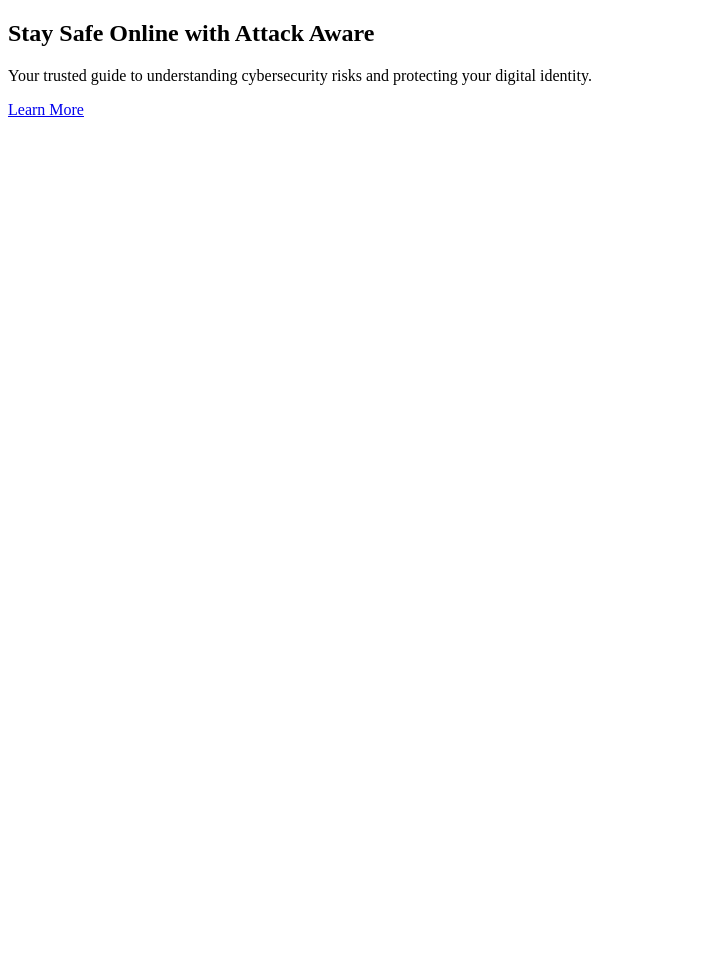
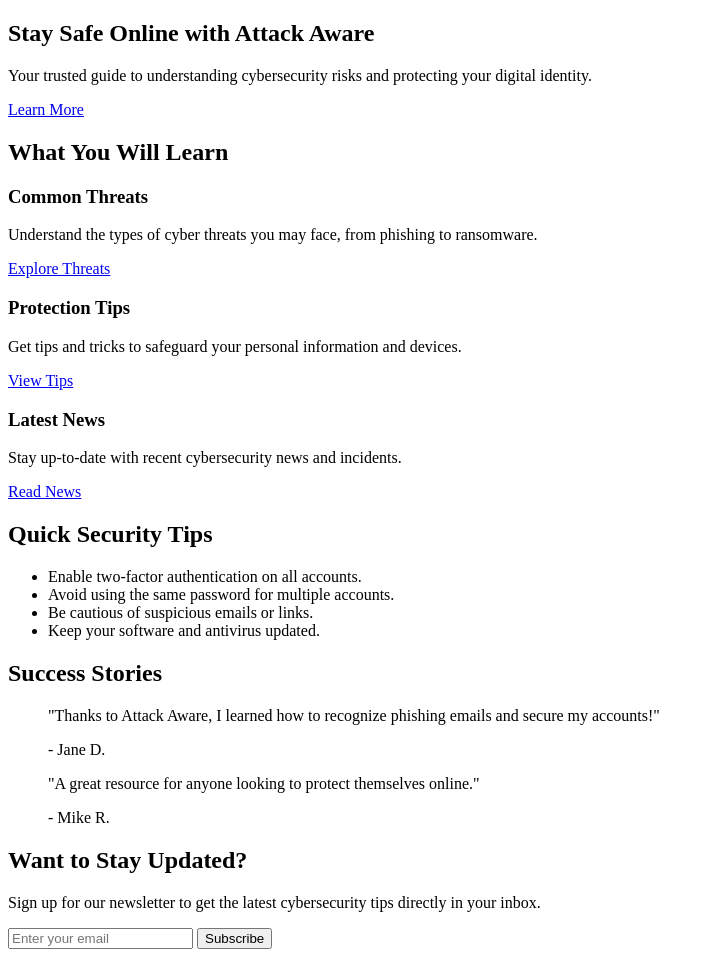
Before and after one commit to TenacioussD/attack-aware-mvp, a Flask app: page / in a window 1280 px wide. Shown: the whole page, without its empty margins (0-714 px from the left). Before the commit the page ends 117 px from the top, so only its background shows below. Run offline with Flask 3, Linux system fonts and the light colour scheme; some libraries are stand-ins or nearby versions.

Commit message:
Home page

```diff
--- a/attack-aware/main.py
+++ b/attack-aware/main.py
@@ -1,12 +1,26 @@
 # Main Flask application file
 
-from flask import Flask, render_template
+from flask import Flask, render_template, request, redirect, url_for, flash
 
 app = Flask(__name__)    # Initialises the application
+app.secret_key = 'attackaware'  # Needed for flashing messages
 
 @app.route('/')    # Route for home page URL
 def home():
     return render_template('home.html') # Renders the HTML file from templates
 
+@app.route('/subscribe', methods=['POST'])
+def subscribe():
+    email = request.form.get('email')      # Get the email from the form data
+
+    if not email or "@" not in email:                      # Error message if emasil is entered incorrectly
+        flash("Please enter a valid email address.", "error")
+        return redirect(url_for('home'))
+
+    # Add code here to save the email or process the subscription (e.g., save to a database)
+    # just flash a message and redirect back to the homepage
+    flash("Thank you for subscribing!", "success")
+    return redirect(url_for('home'))
+
 if __name__ == "__main__":
     app.run(debug=True)  # Enables debug mode
--- a/attack-aware/templates/home.html
+++ b/attack-aware/templates/home.html
@@ -1,13 +1,67 @@
 <!-- Main home page -->
 
-{% extends 'base.html' %}
+{% extends 'base.html' %}           <!-- Inherits code from the base.html file -->
 
-{% block title %} Attack Aware - Protect Yourself {% endblock %}
+{% block title %} Attack Aware - Protect Yourself {% endblock %}  <!-- Custom header -->
 
 {% block content %}
+
 <section class="hero">
     <h1>Stay Safe Online with Attack Aware</h1>
     <p>Your trusted guide to understanding cybersecurity risks and protecting your digital identity.</p>
-    <a href="{{ url_for('static', filename='/about.html') }}" class="btn-primary">Learn More</a>
+    <a href="{{ url_for('static', filename='/about.html') }}" class="btn-primary">Learn More</a>    <!-- Learn more button -->
 </section>
+
+<section class="key-sections">
+    <h2>What You Will Learn</h2>
+    <div class="section-grid">
+        <div class="section-item">
+            <h3>Common Threats</h3>
+            <p>Understand the types of cyber threats you may face, from phishing to ransomware.</p>
+            <a href="{{ url_for('static', filename='/threats.html') }}">Explore Threats</a>
+        </div>
+        <div class="section-item">
+            <h3>Protection Tips</h3>
+            <p>Get tips and tricks to safeguard your personal information and devices.</p>
+            <a href="{{ url_for('static', filename='/tips.html') }}">View Tips</a>
+        </div>
+        <div class="section-item">
+            <h3>Latest News</h3>
+            <p>Stay up-to-date with recent cybersecurity news and incidents.</p>
+            <a href="{{ url_for('static', filename='/news.html') }}">Read News</a>
+        </div>
+    </div>
+</section>
+
+<section class="quick-tips">
+    <h2>Quick Security Tips</h2>
+    <ul>
+        <li>Enable two-factor authentication on all accounts.</li>
+        <li>Avoid using the same password for multiple accounts.</li>
+        <li>Be cautious of suspicious emails or links.</li>
+        <li>Keep your software and antivirus updated.</li>
+    </ul>
+</section>
+
+<section class="testimonials">
+    <h2>Success Stories</h2>
+    <blockquote>
+        <p>"Thanks to Attack Aware, I learned how to recognize phishing emails and secure my accounts!"</p>
+        <footer>- Jane D.</footer>
+    </blockquote>
+    <blockquote>
+        <p>"A great resource for anyone looking to protect themselves online."</p>
+        <footer>- Mike R.</footer>
+    </blockquote>
+</section>
+
+<section class="subscribe">
+    <h2>Want to Stay Updated?</h2>
+    <p>Sign up for our newsletter to get the latest cybersecurity tips directly in your inbox.</p>
+    <form action="{{ url_for('subscribe') }}" method="post">
+        <input type="email" name="email" placeholder="Enter your email">
+        <button type="submit" class="btn-primary">Subscribe</button>
+    </form>
+</section>
+
 {% endblock %}
```
Also changed, not shown: README.md, attack-aware/templates/news.html (added), attack-aware/templates/threats.html (added), attack-aware/templates/tips.html (added).
